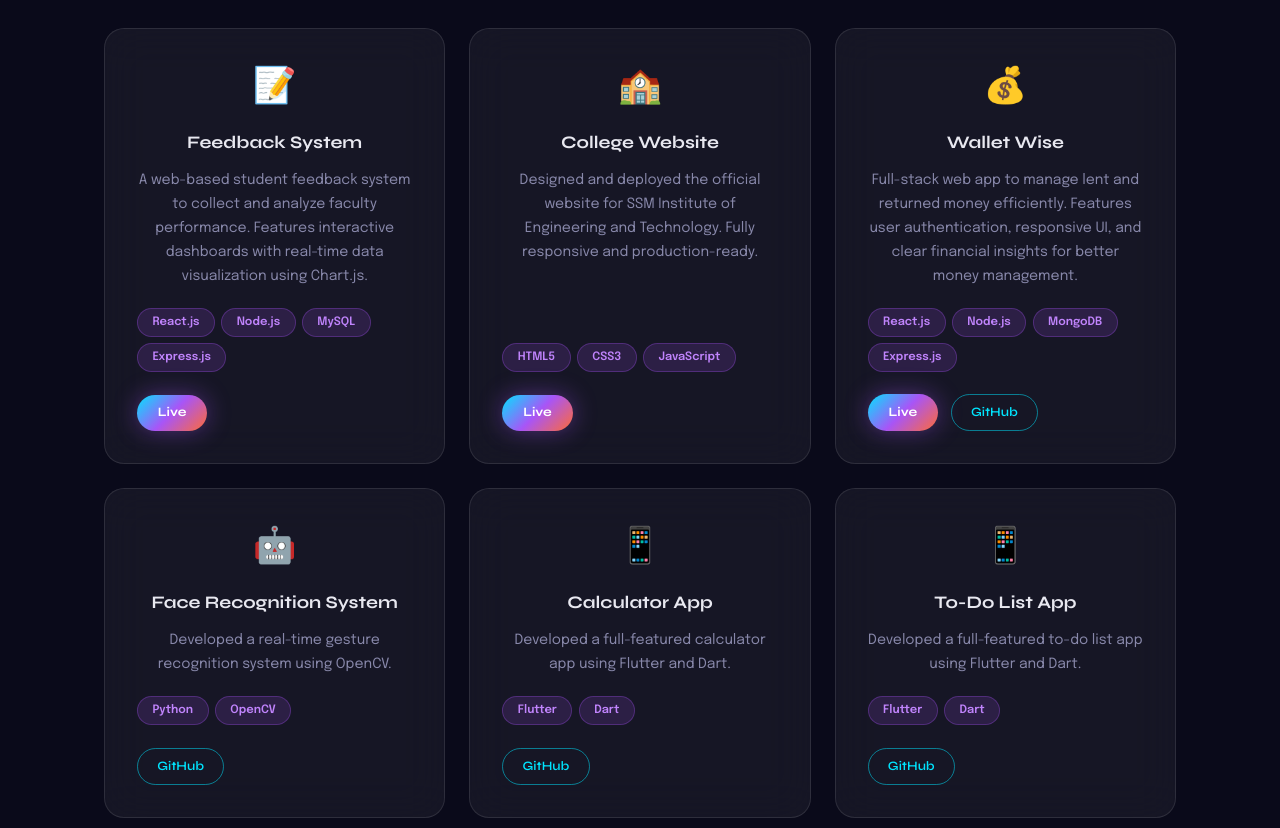
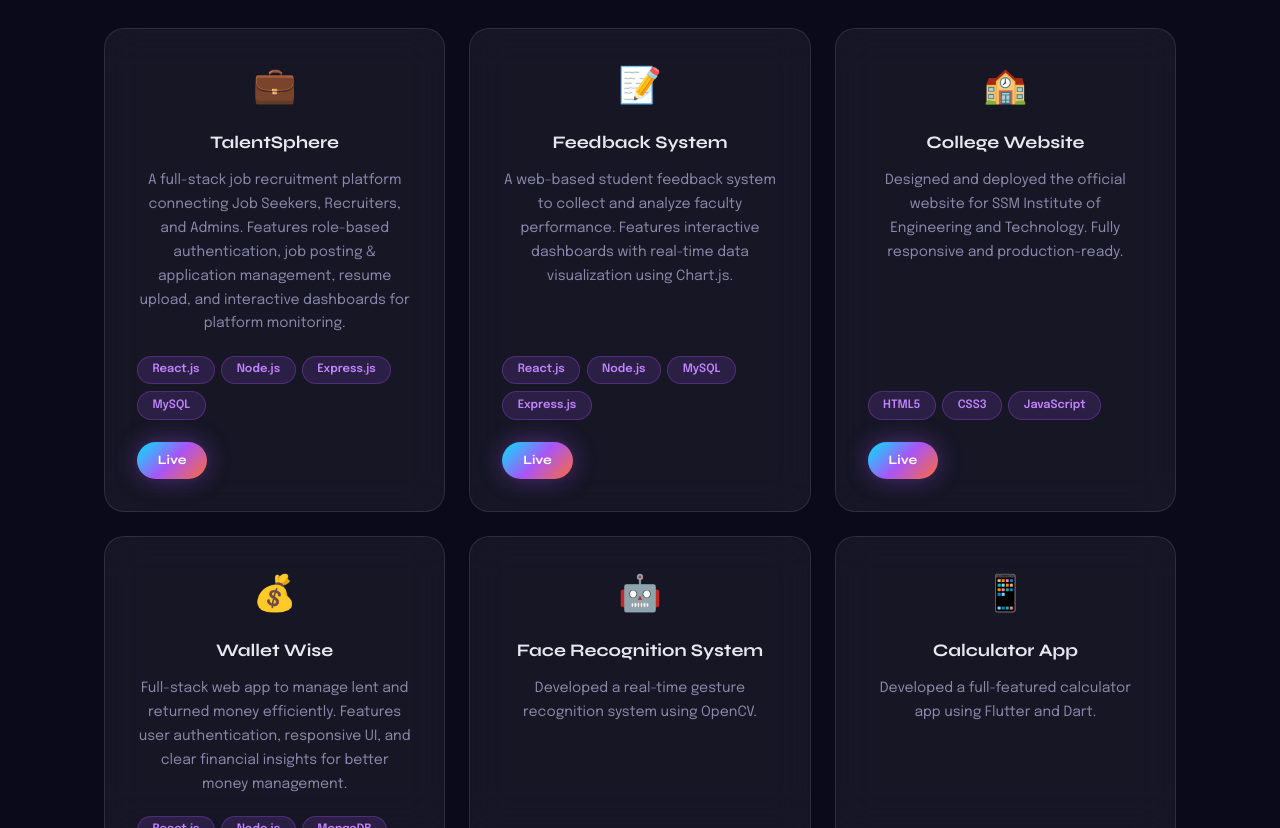
Before and after one commit to Kishor1703/Portfolio, a React (Vite) app: page / in a window 1280 px wide. Shown: the part 2480-3308 px from the top of the page. Built offline with nearby package versions, Linux system fonts and the light colour scheme.

Commit message:
Resume Chnaged

```diff
--- a/src/component/Portfolio.jsx
+++ b/src/component/Portfolio.jsx
@@ -309,6 +309,14 @@ const EXPERTISE = [
 
 const PROJECTS = [
   {
+    icon: "💼",
+    title: "TalentSphere",
+    desc: "A full-stack job recruitment platform connecting Job Seekers, Recruiters, and Admins. Features role-based authentication, job posting & application management, resume upload, and interactive dashboards for platform monitoring.",
+    tech: ["React.js", "Node.js", "Express.js", "MySQL"],
+    liveUrl: "https://talent-sphere-qqrm.vercel.app/",
+    githubUrl: "",
+  },
+  {
     icon: "📝",
     title: "Feedback System",
     desc: "A web-based student feedback system to collect and analyze faculty performance. Features interactive dashboards with real-time data visualization using Chart.js.",
@@ -402,7 +410,7 @@ const CERTS = [
   { title: "Designing Course", org: "Qaroo Learnings India PVT", type: "Course", emoji: "📝", image: cert7 },
   { title: "Python", org: "CADD TECHNOLOGIES", type: "Course", emoji: "📝", image: cert8 },
   { title: "Web Technologies", org: "SILICON software services", type: "Course", emoji: "📝", image: cert9 },
-  { title: "Internal SIH", org: "SSM IET", type: "Project", emoji: "📝", image: cert11},
+  { title: "Internal SIH", org: "SSM IET", type: "Project", emoji: "📝", image: cert11 },
   { title: "Award", org: "SSM IET", type: "Project", emoji: "📝", image: cert5 },
 
 ];
```
Also changed, not shown: 1 other file (tests, documents, lock files or other folders).
